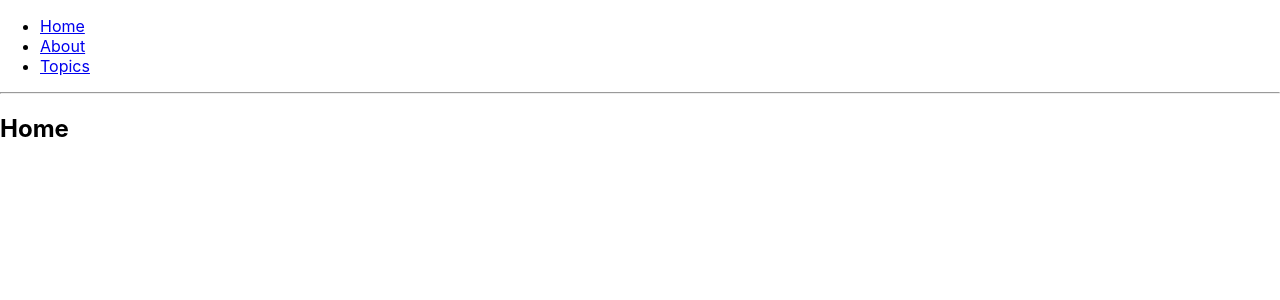
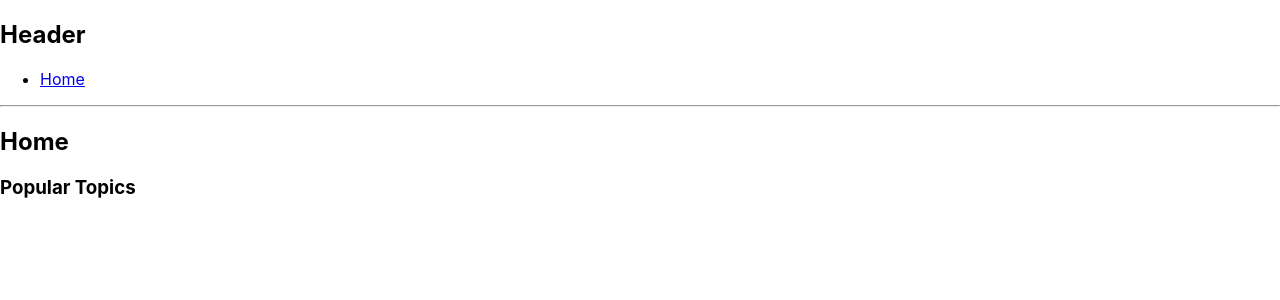
Before and after one commit to RightpointLabs/shepherd-ui, a React (Create React App) app: page / in a window 1280 px wide. Shown: the top 300 px of the page. Built offline with nearby package versions, Linux system fonts and the light colour scheme.

Commit message:
Adding some structure

```diff
--- a/src/App.js
+++ b/src/App.js
@@ -1,44 +1,27 @@
 import React from "react";
 import { BrowserRouter as Router, Route, Link } from "react-router-dom";
 
-function App() {
+import Header from './components/header/header';
+import Home from './components/home/home';
+
+const App = () => {
   return (
+    <div>
+      <Header />
+
       <Router>
         <div>
           <ul>
             <li>
               <Link to="/">Home</Link>
             </li>
-          <li>
-            <Link to="/about">About</Link>
-          </li>
-          <li>
-            <Link to="/topics">Topics</Link>
-          </li>
           </ul>
 
           <hr />
 
           <Route exact path="/" component={Home} />
-        <Route path="/about" component={About} />
-        <Route path="/topics" component={Topics} />
         </div>
       </Router>
-  );
-}
-
-function Home() {
-  return (
-    <div>
-      <h2>Home</h2>
-    </div>
-  );
-}
-
-function About() {
-  return (
-    <div>
-      <h2>About</h2>
     </div>
   );
 }
--- /dev/null
+++ b/src/components/header/header.jsx
@@ -0,0 +1,11 @@
+import React from "react";
+
+const Header = () => {
+    return (
+        <div>
+            <h2>Header</h2>
+        </div>
+    );
+};
+
+export default Header;
--- /dev/null
+++ b/src/components/home/home.jsx
@@ -0,0 +1,15 @@
+import React from "react";
+
+import TopicsList from '../topics-list/topics-list';
+
+const Home = () => {
+    return (
+        <div>
+            <h2>Home</h2>
+
+            <TopicsList />
+        </div>
+    );
+};
+
+export default Home;
--- /dev/null
+++ b/src/components/topics-list/topics-list.jsx
@@ -0,0 +1,9 @@
+import React from "react";
+
+const TopicsList = () => {
+    return (
+        <h3>Popular Topics</h3>
+    );
+};
+
+export default TopicsList;
```
Lines whose indentation alone changed are shown as unchanged.
